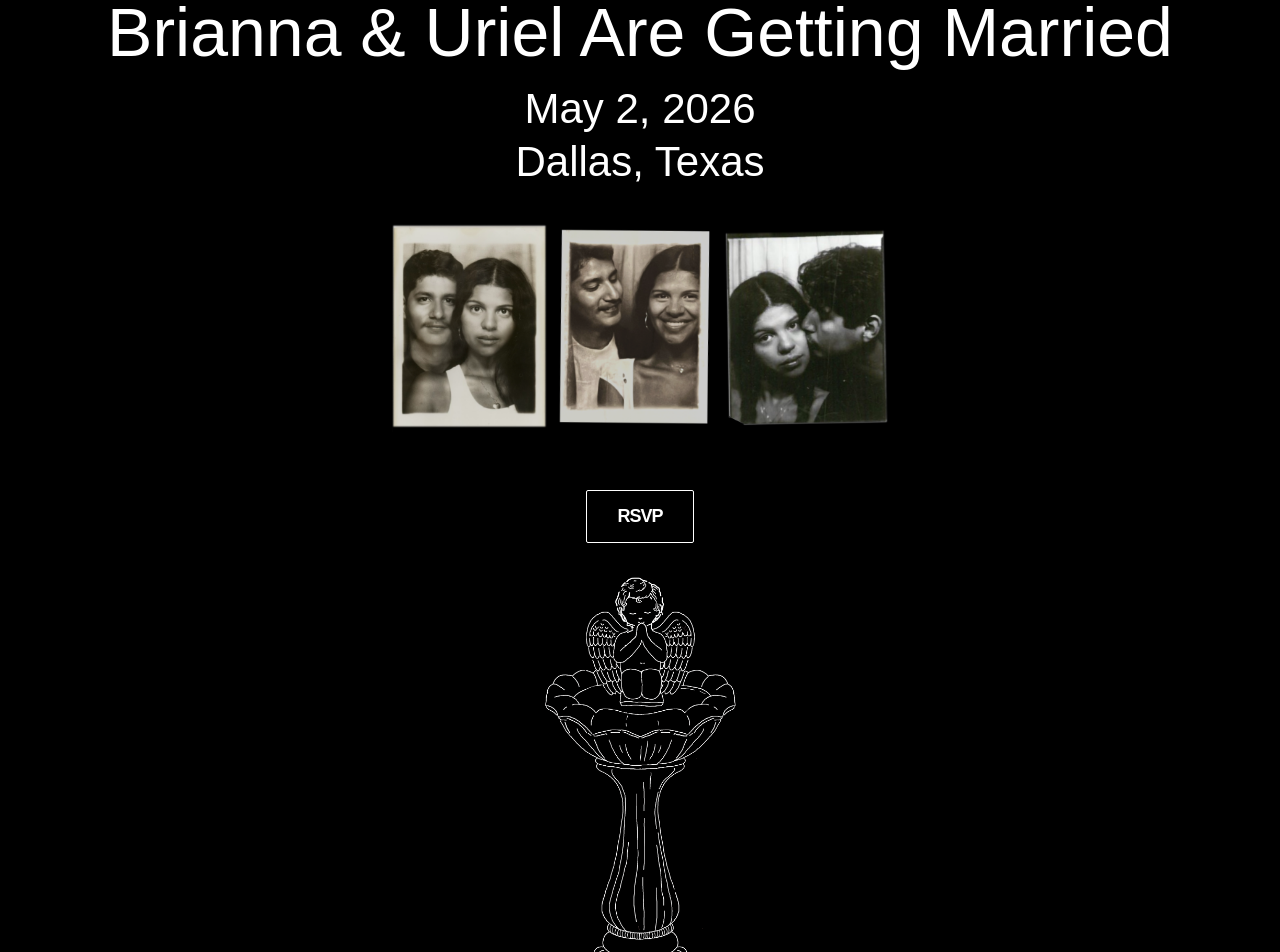
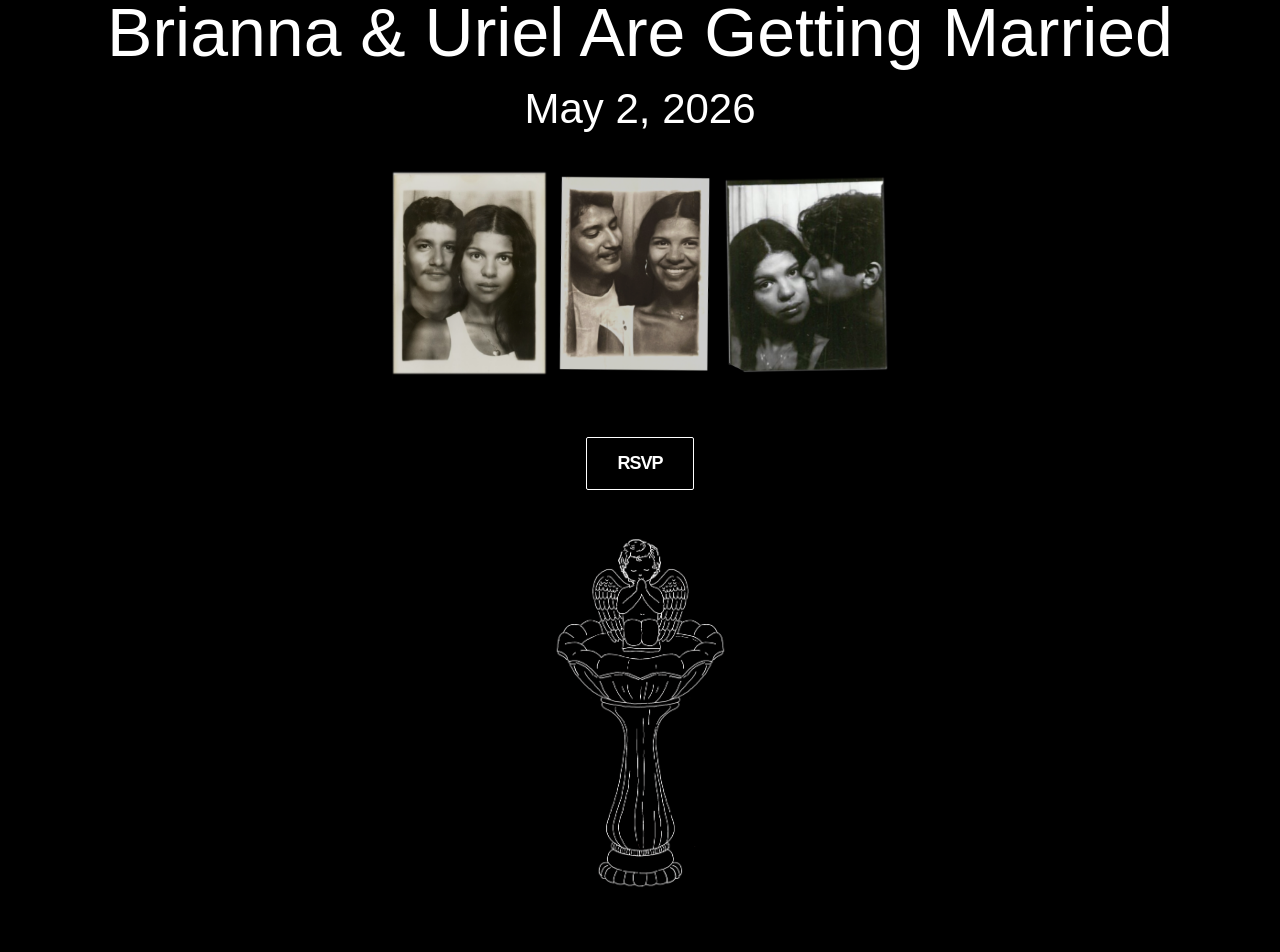
Before and after one commit to isabaez/wedding-website, a Next.js app: page / in a window 1280 px wide. Shown: the part 140-1092 px from the top of the page. After the commit the page ends 1068 px from the top, so only its background shows below. Built offline with nearby package versions, Linux system fonts and the light colour scheme; a web font is replaced by a local one.

Commit message:
final updates

```diff
--- a/src/app/page.js
+++ b/src/app/page.js
@@ -14,7 +14,6 @@ export default function Home() {
           Brianna & Uriel <br />Are Getting Married
         </h1>
         <p className="Home__subheading">May 2, 2026</p>
-        <p className="Home__subheading">Dallas, Texas</p>
         <Image
           className="Home__photobooth-image"
           src='/photobooth-3.png'
--- a/src/app/styles/home.scss
+++ b/src/app/styles/home.scss
@@ -83,7 +83,8 @@
     width: auto;
 
     @media screen and (min-width: 768px) {
-      height: 400px;
+      margin-top: 4.8rem;
+      height: 350px;
     }
   }
 }
```
